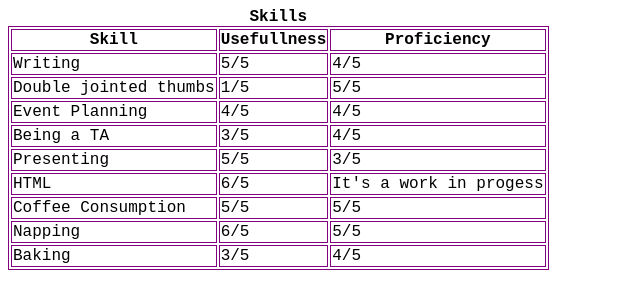
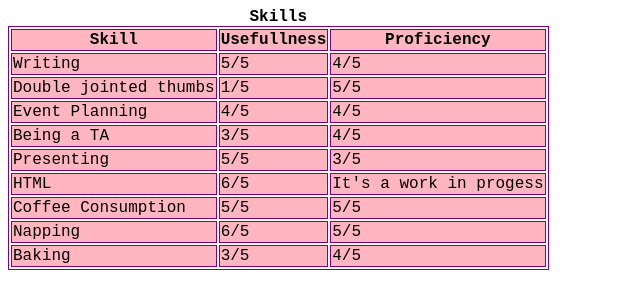
Before and after one commit to ohhacken/ist263, a plain HTML site: page lab06/skills6.html in a window 1280 px wide. Shown: the whole page, without its empty margins (0-640 px from the left). Drawn offline with Linux system fonts and the light colour scheme.

Commit message:
Update styles.css

```diff
--- a/lab06/styles.css
+++ b/lab06/styles.css
@@ -2,7 +2,7 @@ body{font-family:"Courier New", monospace;}
 
 h1, h2{color:darkmagenta}
 
-special.evenrow{background-color:lightpink ;}
+tr, .special{background-color:lightpink ;}
 
 h1{font-size: 8 em;}
 
```
